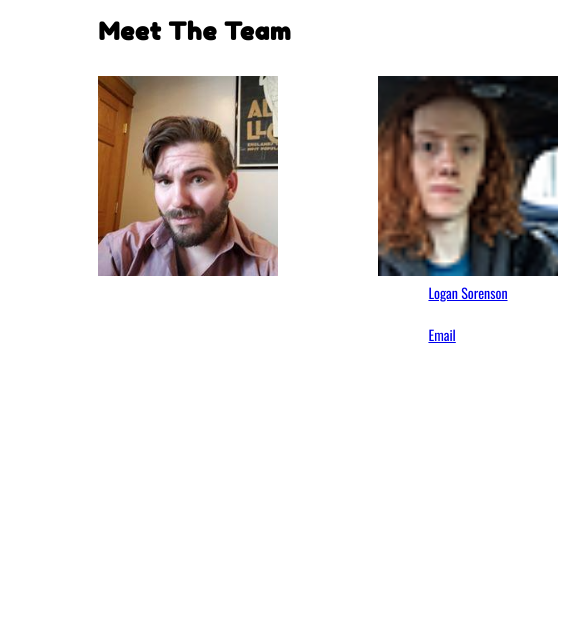
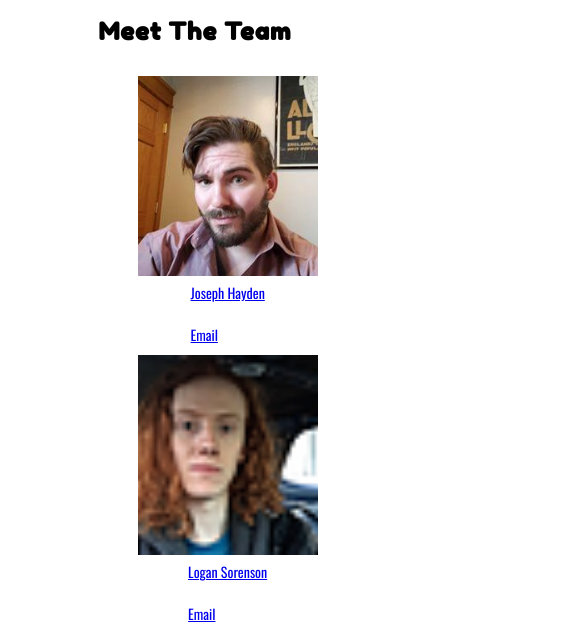
Before and after one commit to Web26-Silent-Auction-1/Marketing, a plain HTML site: page about.html in a window 390 px wide. Shown: the part 211-842 px from the top of the page, 585 px wide, since content can reach past the window. Drawn offline with nearby package versions, Linux system fonts and the light colour scheme; files whose address does not match are found by name.

Commit message:
added responsiveness to body of about me page as well as links to all github accounts and email addresses

```diff
--- a/about.html
+++ b/about.html
@@ -58,6 +58,10 @@
 
             <div class="info-text"></div>
             <div class="social-links">
+                <a href ="https://github.com/JHaydenDev">Joseph Hayden</a>
+                <br></br>
+                <a href ="josephhaydendevelopment
+                @gmail.com">Email</a>
 
             </div>
           </div>
--- a/less/global.less
+++ b/less/global.less
@@ -107,7 +107,10 @@ body {
   justify-content: space-between;
   flex-direction: column;
   @media @mobile {
-    flex-direction: column;
+    width: 80%;
+    height: 80%;
+    flex-direction: row;
+    flex-wrap: wrap;
     align-items: center;
   }
 }
@@ -129,11 +132,16 @@ body {
   height: 200px;
   background: black;
   display: flex;
+  flex-direction: column;
 
   justify-content: space-evenly;
   align-items: center;
   margin-top: 5%;
   .box-margin();
+  @media @mobile {
+    flex-direction: row;
+    align-items: center;
+  }
 }
 .social-links {
   font-family: "Oswald", sans-serif;
@@ -188,7 +196,8 @@ body {
 }
 
 .box5 {
-    background: url("/Users/philfives/LambdaSchoolWork/Marketing/phil_fives.jpg");
+  background: url("/Users/philfives/LambdaSchoolWork/Marketing/head_shot (1).jpeg")
+    no-repeat center center;
   height: 200px;
   -webkit-background-size: cover;
   -moz-background-size: cover;
@@ -204,4 +213,3 @@ body {
   align-content: flex-end;
   justify-content: center;
 }
-}
```
Also changed, not shown: css/index.css, head_shot (1).jpeg (added). Lines whose indentation alone changed are shown as unchanged.
